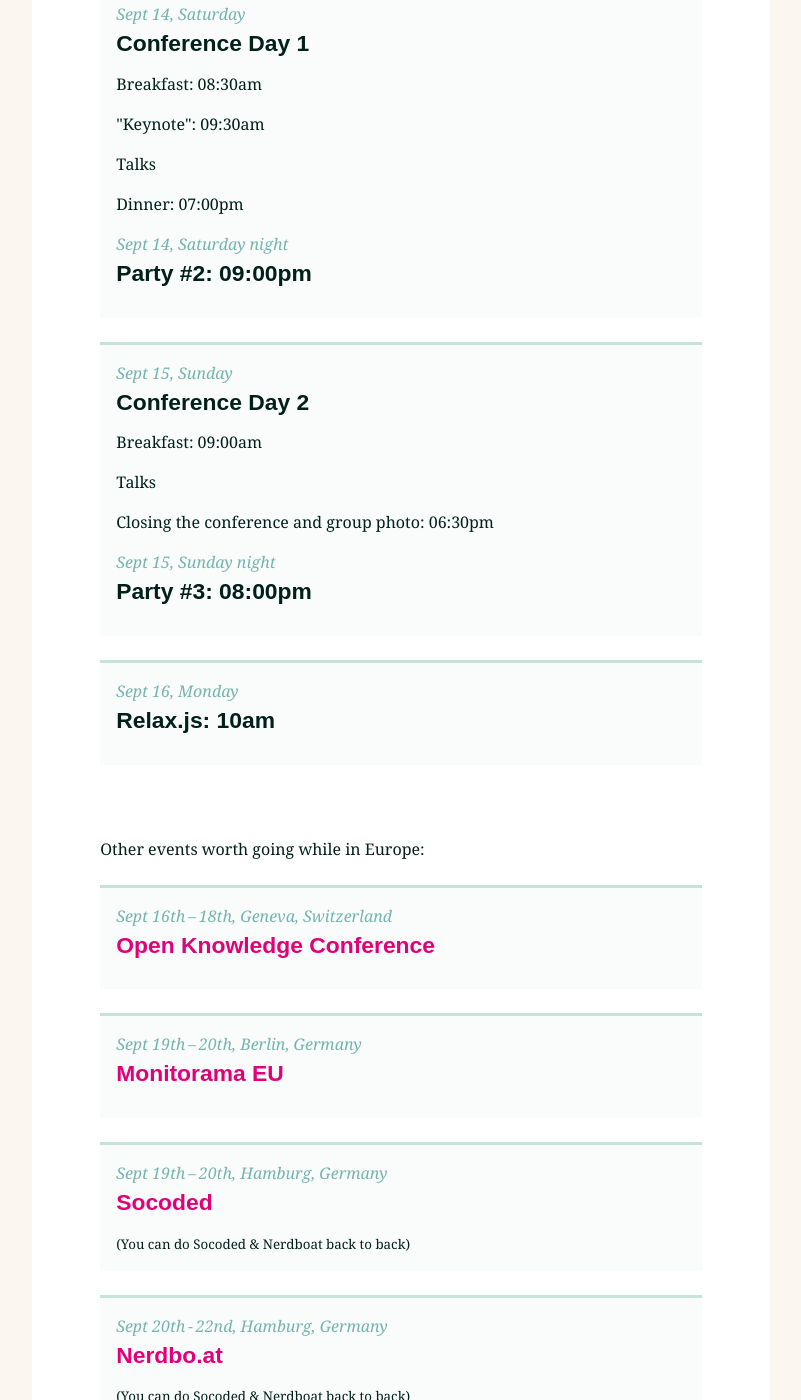
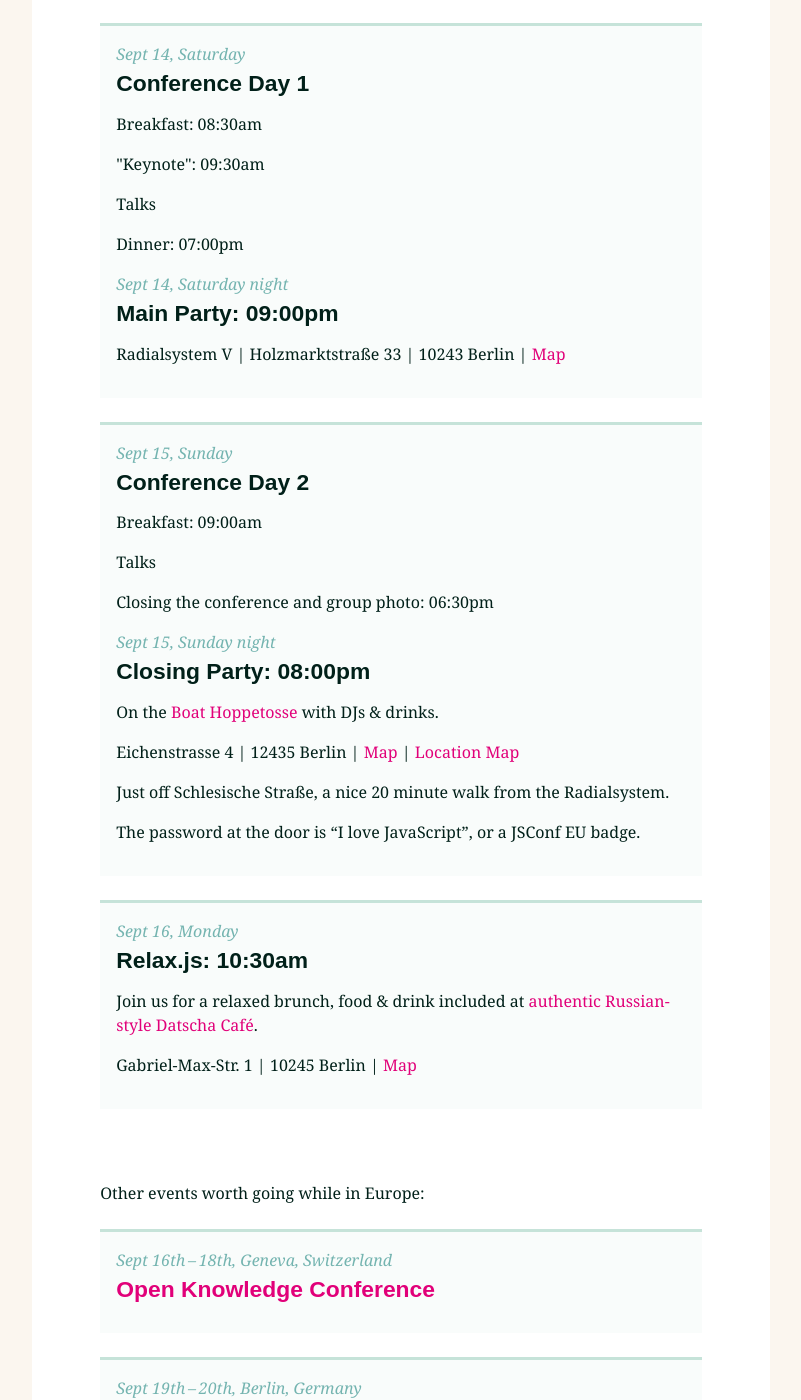
Before and after one commit to jsconf/2013.jsconf.eu, a Jekyll site: the page built from index.html, in a window 1280 px wide and 1400 px high, scrolled down 4795 px. Shown: the whole window, without its empty margins (239-1040 px from the left). Built offline with Jekyll 4.4.1, drawn with Linux system fonts in a browser that asks for light colours; nearby versions of some CDN libraries; comment, search, counter and statistics services are not loaded; some of the changed text lies outside the part shown.

Commit message:
update schedule

```diff
--- a/_includes/schedule.md
+++ b/_includes/schedule.md
@@ -20,7 +20,8 @@
 <ul class="schedule_list">
   <li>
     <i>Sept 13, Friday</i>
-    <h4>Party #1: 08:00pm</h4>
+    <h4>Opening Party: 08:00pm</h4>
+    <p>BeachMitte | Caroline-Michaelis-Str. 8 | 10115 Berlin | <a href='https://www.google.com/maps/preview#!q=BeachMitte&amp;data=!4m22!1m9!4m8!1m3!1d4136!2d13.4286932!3d52.5105422!3m2!1i1278!2i1308!4f13.1!5m11!1m10!1sBeachMitte!4m8!1m3!1d4136!2d13.4286932!3d52.5105422!3m2!1i1278!2i1308!4f13.1'>Map</a></p>
   </li>
   <li>
     <i>Sept 14, Saturday</i>
@@ -30,7 +31,8 @@
     <p>Talks</p>
     <p>Dinner: 07:00pm</p>
     <i>Sept 14, Saturday night</i>
-    <h4>Party #2: 09:00pm</h4>
+    <h4>Main Party: 09:00pm</h4>
+    <p>Radialsystem V | Holzmarktstraße 33 | 10243 Berlin | <a href='https://www.google.com/maps/preview#!q=radialsystem&amp;data=!4m10!1m9!4m8!1m3!1d4136!2d13.457964!3d52.50936!3m2!1i1278!2i1308!4f13.1'>Map</a></p>
   </li>
   <li>
     <i>Sept 15, Sunday</i>
@@ -39,12 +41,21 @@
     <p>Talks</p>
     <p>Closing the conference and group photo: 06:30pm</p>
     <i>Sept 15, Sunday night</i>
-    <h4>Party #3: 08:00pm</h4>
+    <h4>Closing Party: 08:00pm</h4>
+    <p>On the <a href='http://www.arena-berlin.de/hoppetosse/'>Boat Hoppetosse</a> with DJs &amp; drinks.</p>
+
+    <p>Eichenstrasse 4 | 12435 Berlin | <a href='https://www.google.com/maps/preview#!q=hoppetosse+berlin&amp;data=!4m10!1m9!4m8!1m3!1d8851437!2d10.4541194!3d51.1758057!3m2!1i1278!2i1327!4f13.1'>Map</a> | <a href='http://www.arena-berlin.de/locations/'>Location Map</a></p>
+
+    <p>Just off Schlesische Straße, a nice 20 minute walk from the Radialsystem.</p>
+
+    <p>The password at the door is “I love JavaScript”, or a JSConf EU badge.</p>
   </li>
   <li>
     <i>Sept 16, Monday</i>
-    <h4>Relax.js: 10am</h4>
-  </li>
+    <h4>Relax.js: 10:30am</h4>
+    <p>Join us for a relaxed brunch, food &amp; drink included at <a href='http://cafe-datscha.de/en/'>authentic Russian-style Datscha Café</a>.</p>
+
+    <p>Gabriel-Max-Str. 1 | 10245 Berlin | <a href='https://www.google.com/maps/preview#!q=Datscha+Gabriel-Max-Straße+1%2C+10245+Berlin&amp;data=!1m4!1m3!1d4136!2d13.457964!3d52.50936!4m23!1m9!4m8!1m3!1d5122761!2d10.4541194!3d51.1758057!3m2!1i1024!2i768!4f13.1!5m12!1m11!1sDatscha+Gabriel-Max-Straße+1%2C+10245+Berlin!4m8!1m3!1d5122761!2d10.4541194!3d51.1758057!3m2!1i1024!2i768!4f13.1!17b1'>Map</a></p>  </li>
 </ul>
 
 Other events worth going while in Europe:
```
